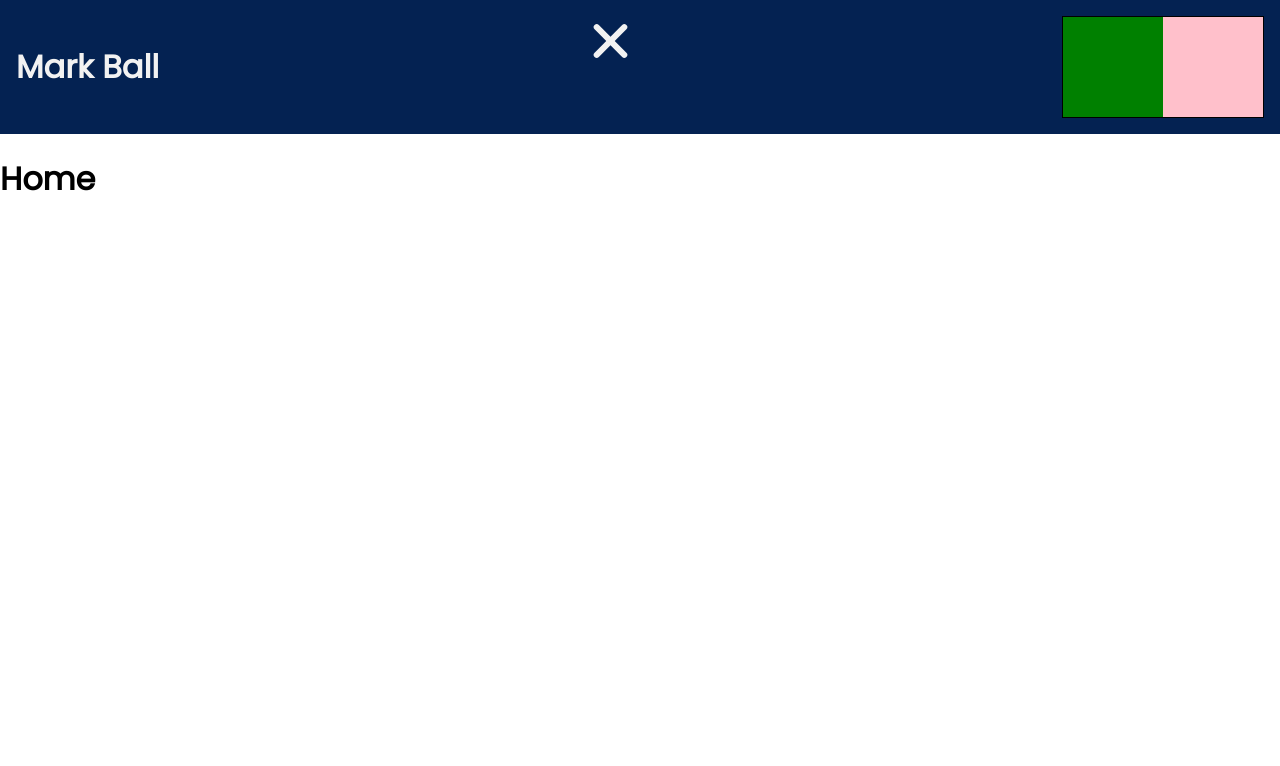
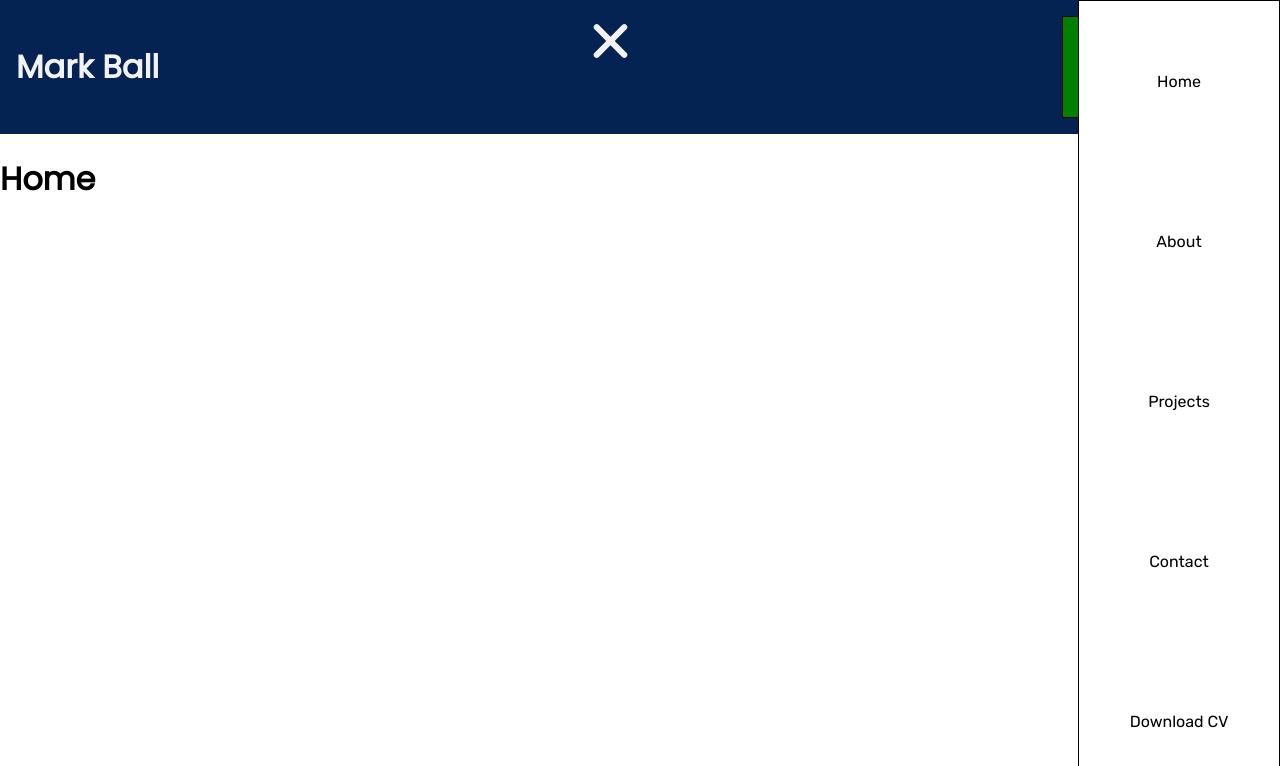
Before and after one commit to Mark-Ball/react-portfolio, a React (Create React App) app: page / in a window 1280 px wide. Both pictures are taken after a click on the element 610 px from the left and 41 px from the top of the page. Shown: the top 766 px of the page. Built offline with nearby package versions, Linux system fonts and the light colour scheme.

Commit message:
popup rendering correctly

```diff
--- a/src/components/Hamburger/Hamburger.js
+++ b/src/components/Hamburger/Hamburger.js
@@ -2,28 +2,21 @@ import React, { Component } from 'react';
 import { HamburgerIcon, Bar } from './styles';
 
 class Hamburger extends Component {
-    state = {
-        open: false
-    };
-
-    handleClick = () => {
-        const { open } = this.state;
-        this.setState({ open: !open });
-    };
-
     render() {
-        const { open } = this.state;
+        const { togglePopup, showPopup } = this.props;
 
         return (
+            <>
                 <HamburgerIcon
-                className={open && 'open'}
-                onClick={this.handleClick}
+                    className={showPopup && 'open'}
+                    onClick={togglePopup}
                 >
                     <Bar></Bar>
                     <Bar></Bar>
                     <Bar></Bar>
                     <Bar></Bar>
                 </HamburgerIcon>
+            </>
         )
     }
 }
--- /dev/null
+++ b/src/components/NavPopup/NavPopup.js
@@ -0,0 +1,18 @@
+import React, { Component } from 'react';
+import { Popup } from './styles';
+
+class NavPopup extends Component {
+    render() {
+        return (
+            <Popup>
+                <p>Home</p>
+                <p>About</p>
+                <p>Projects</p>
+                <p>Contact</p>
+                <p>Download CV</p>
+            </Popup>
+        )
+    }
+}
+
+export default NavPopup;
--- /dev/null
+++ b/src/components/NavPopup/styles.js
@@ -0,0 +1,17 @@
+import styled from 'styled-components';
+
+export const Popup = styled.div`
+    background-color: white;
+    height: 100vh;
+    width: 200px;
+    position: fixed;
+    top: 0;
+    right: 0;
+    border: 1px solid black;
+    z-index: 10;
+
+    display: flex;
+    flex-direction: column;
+    justify-content: space-around;
+    align-items: center;
+`;
--- a/src/components/Navbar/Navbar.js
+++ b/src/components/Navbar/Navbar.js
@@ -1,6 +1,7 @@
 import React, { Component } from 'react';
 import { Topbar, Title, Box } from './styles';
 import Hamburger from '../Hamburger/Hamburger';
+import NavPopup from '../NavPopup/NavPopup';
 
 class Navbar extends Component {
     state = {
@@ -8,7 +9,7 @@ class Navbar extends Component {
         titleHovered: false
     };
 
-    handleClick = () => {
+    togglePopup = () => {
         this.setState({ showPopup: !this.state.showPopup })
     };
 
@@ -21,7 +22,7 @@ class Navbar extends Component {
     }
 
     render() {
-        const { titleHovered } = this.state;
+        const { showPopup, titleHovered } = this.state;
 
         return (
             <Topbar>
@@ -32,8 +33,9 @@ class Navbar extends Component {
                 >
                     Mark Ball
                 </Title>
-                <Hamburger />
+                <Hamburger togglePopup={this.togglePopup} showPopup={showPopup} />
                 <Box></Box>
+                {showPopup && <NavPopup />}
             </Topbar>
         )
     }
```
Lines whose indentation alone changed are shown as unchanged.
